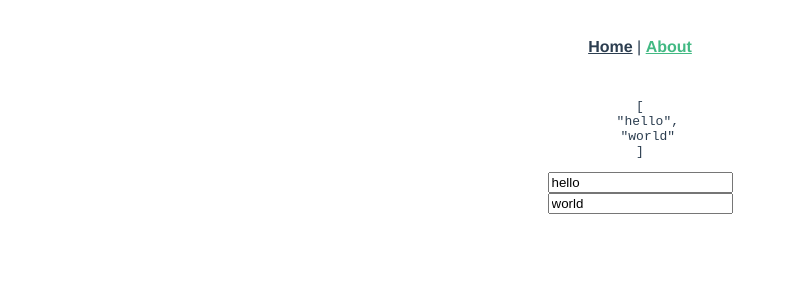
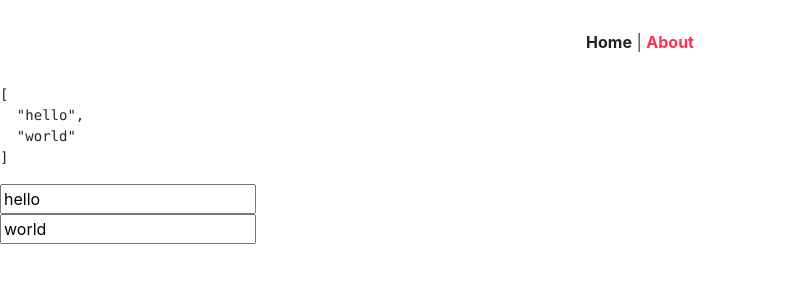
Before and after one commit to uguisu-an/vue-todo, a Vue app: page /about in a window 1280 px wide. Shown: the top 300 px of the page, without its empty margins (0-796 px from the left). Built offline with nearby package versions, Linux system fonts and the light colour scheme.

Commit message:
bootstrapを追加した

```diff
--- a/package.json
+++ b/package.json
@@ -10,6 +10,9 @@
   },
   "dependencies": {
     "axios": "^0.19.0",
+    "bootstrap": "^4.3.1",
+    "jquery": "^3.4.1",
+    "popper.js": "^1.15.0",
     "vue": "^2.6.10",
     "vue-class-component": "^7.0.2",
     "vue-property-decorator": "^8.1.0",
--- a/src/App.vue
+++ b/src/App.vue
@@ -9,20 +9,31 @@
 </template>
 
 <style lang="scss">
+$primary: #ff304f;
+$secondary: #cacaca;
+$success: #015668;
+$danger: #06648c;
+$info: #0f81c7;
+$warning: #0de2ea;
+$light: #ececec;
+$dark: #222222;
+
+@import "../node_modules/bootstrap/scss/bootstrap.scss";
+
 #app {
-  font-family: "Avenir", Helvetica, Arial, sans-serif;
   -webkit-font-smoothing: antialiased;
   -moz-osx-font-smoothing: grayscale;
-  text-align: center;
   color: #2c3e50;
 }
+
 #nav {
   padding: 30px;
+  text-align: center;
   a {
     font-weight: bold;
-    color: #2c3e50;
+    color: $dark;
     &.router-link-exact-active {
-      color: #42b983;
+      color: $primary;
     }
   }
 }
```
Also changed, not shown: 1 other file (tests, documents, lock files or other folders).
